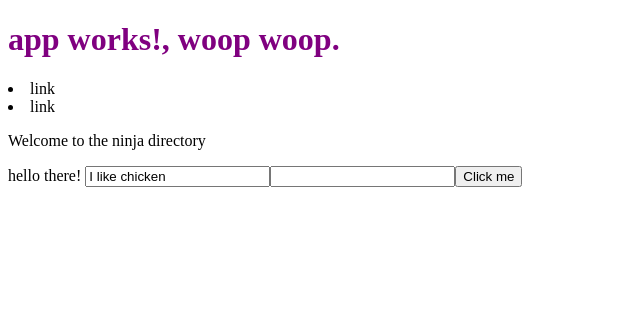
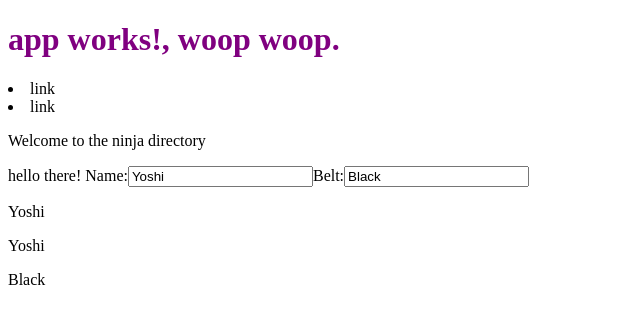
Before and after one commit to KhalilMinalang/ninja-directory, an Angular app: page / in a window 1280 px wide. Shown: the top 324 px of the page, without its empty margins (0-640 px from the left). Built offline with nearby package versions, Linux system fonts and the light colour scheme.

Commit message:
COMPLETED Angular 2 Tutorial #13 - 2 Way Data Binding

```diff
--- a/src/app/app.module.ts
+++ b/src/app/app.module.ts
@@ -3,6 +3,9 @@ import { BrowserModule } from '@angular/platform-browser';
 
 import { AppComponent } from './app.component';
 import { HomeComponent } from './home/home.component';
+
+// REQUIRED
+import {FormsModule} from '@angular/forms';
 
 @NgModule({
   declarations: [
@@ -10,7 +13,8 @@ import { HomeComponent } from './home/home.component';
     HomeComponent
   ],
   imports: [
-    BrowserModule
+    BrowserModule,
+    FormsModule, // REQUIRED
   ],
   providers: [],
   bootstrap: [AppComponent]
--- a/src/app/home/home.component.html
+++ b/src/app/home/home.component.html
@@ -19,13 +19,28 @@
 <!-- <input required="myBoolean" /> -->
 
 <!-- working -->
-<input value="{{ myString }}" />
+<!-- <input value="{{ myString }}" /> -->
 <!-- working -->
-<input required="{{ myBoolean }}" />
+<!-- <input required="{{ myBoolean }}" /> -->
 
 <!-- when you click this button it will try to find the alertMe() function in home.component.ts -->
-<button
+<!-- <button
   (click)="alertMe('i like beef')"
 >
   Click me
-</button>
+</button> -->
+
+<!-- 2-way data binding -->
+<label>Name:</label>
+<input [(ngModel)]="ninja.name" />
+<label>Belt:</label>
+<input [(ngModel)]="ninja.belt" />
+<p>
+  {{ ninja.name }}
+</p>
+<p>
+  {{ ninja.name }}
+</p>
+<p>
+  {{ ninja.belt }}
+</p>
--- a/src/app/home/home.component.ts
+++ b/src/app/home/home.component.ts
@@ -5,6 +5,7 @@ import { Component, OnInit } from '@angular/core';
   templateUrl: './home.component.html',
   styleUrls: ['./home.component.css']
 })
+
 export class HomeComponent implements OnInit {
 
   // homeTitle = "Welcome to the homepage";
@@ -12,6 +13,11 @@ export class HomeComponent implements OnInit {
   myString = "I like chicken";
   // myBoolean = true;
   myBoolean = false;
+
+  ninja = {
+    name: "Yoshi",
+    belt: "Black"
+  }
 
   alertMe(valParam:any) {
 
@@ -23,6 +29,9 @@ export class HomeComponent implements OnInit {
 
   // this will initialize whenever this component is created
   ngOnInit(): void {
+
+    console.log(this.ninja);
+
   }
 
 }
```
